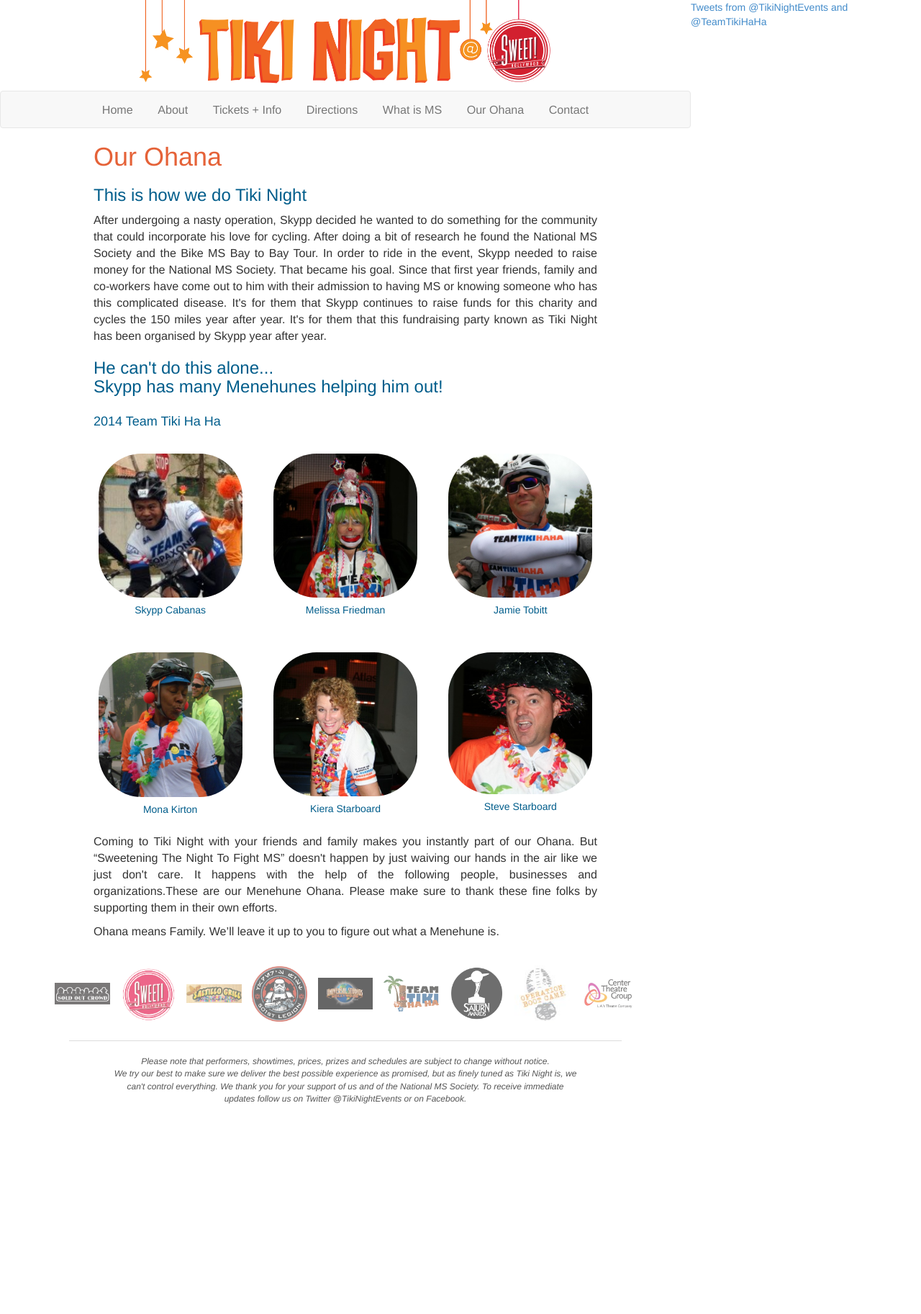
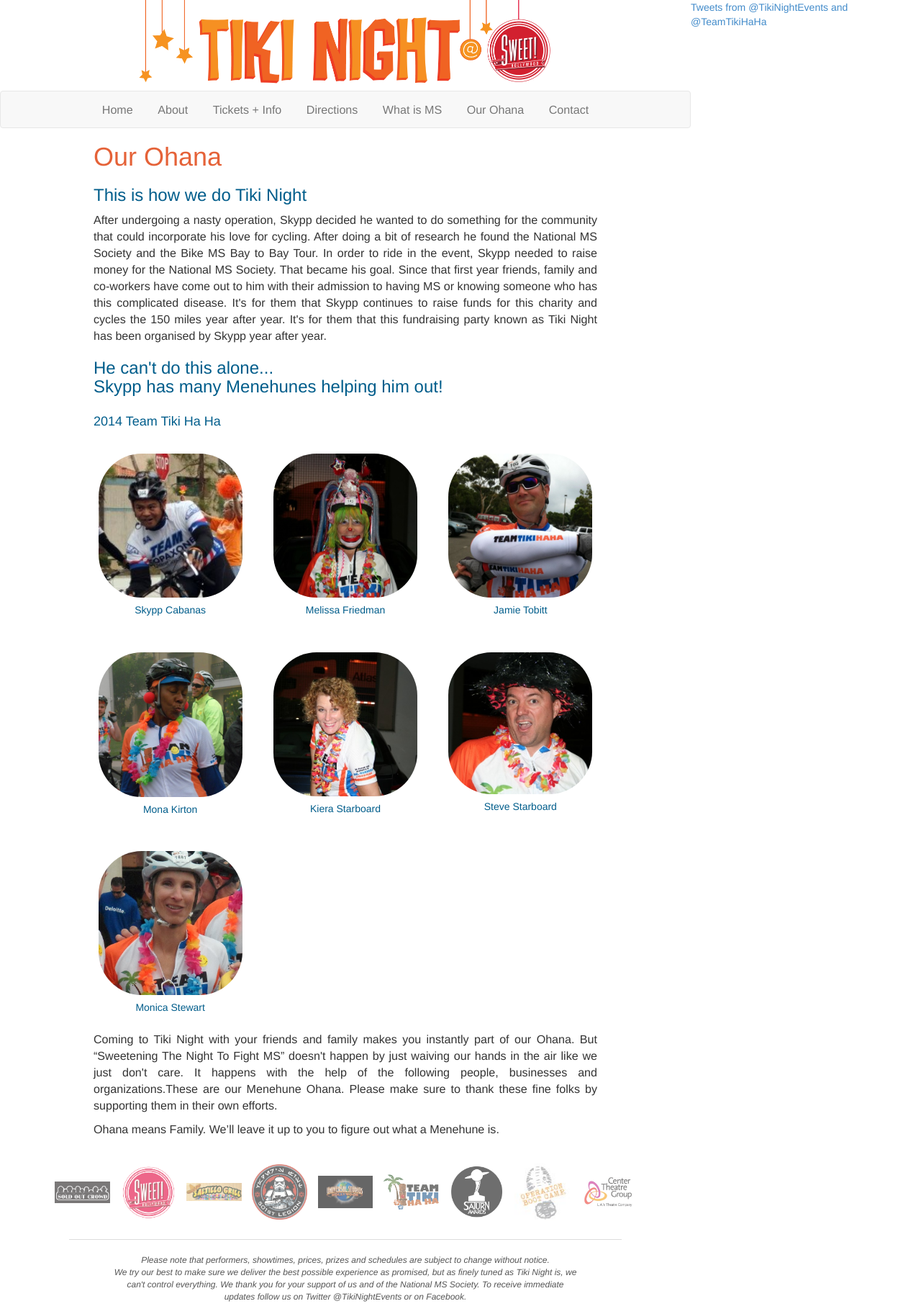
Before and after one commit to dfmcmurray/tiki-night, a Jekyll site: the page built from ohana/index.html, in a window 1280 px wide. Shown: the whole page at 72% size. Built offline with Jekyll 4.4.1, drawn with Linux system fonts in a browser that asks for light colours; Markdown is read by kramdown in place of the engine named in the settings; comment, search, counter and statistics services are not loaded.

Commit message:
Adding Monica to the team.

```diff
--- a/_data/people.yml
+++ b/_data/people.yml
@@ -15,3 +15,6 @@
 
 - name: "Steve Starboard"
   img: "steve_starboard.JPG"
+
+- name: "Monica Stewart"
+  img: "monica_stewart.jpg"
```
Also changed, not shown: assets/people/monica_stewart.jpg (added).
